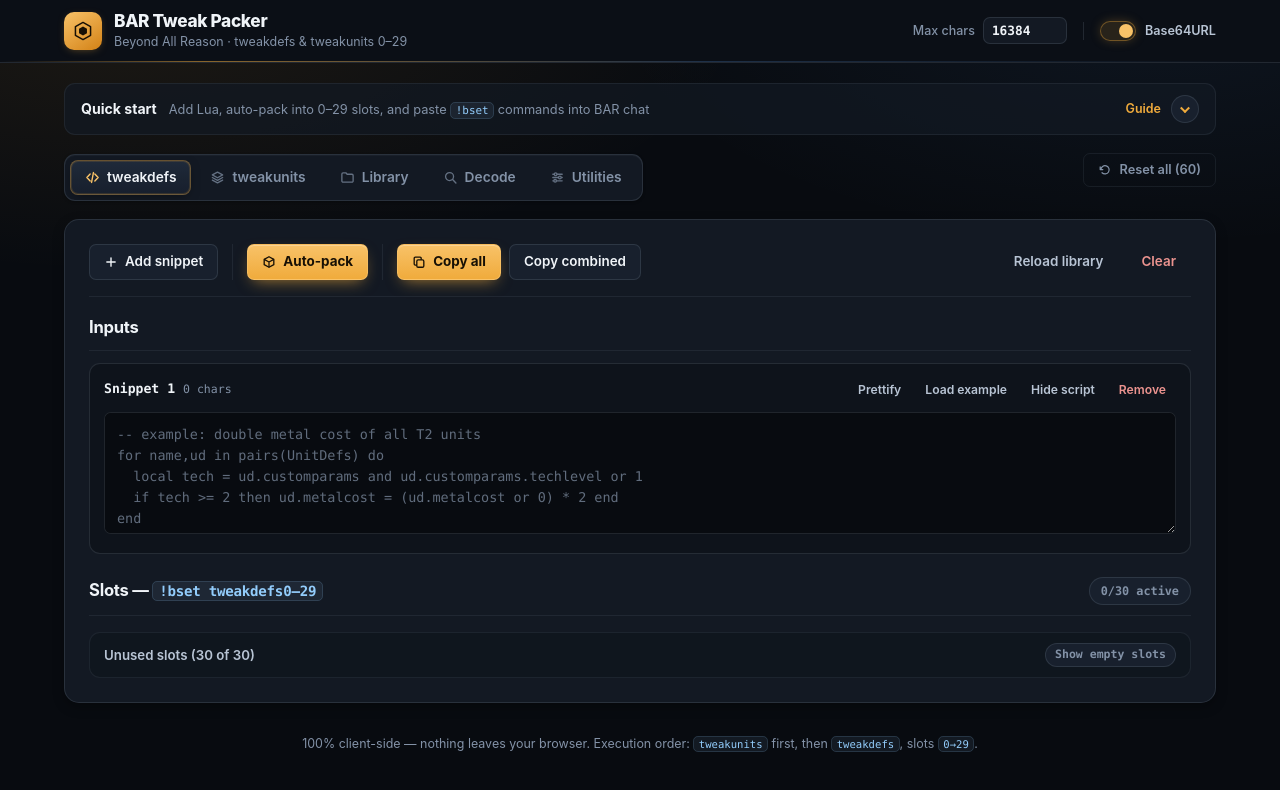
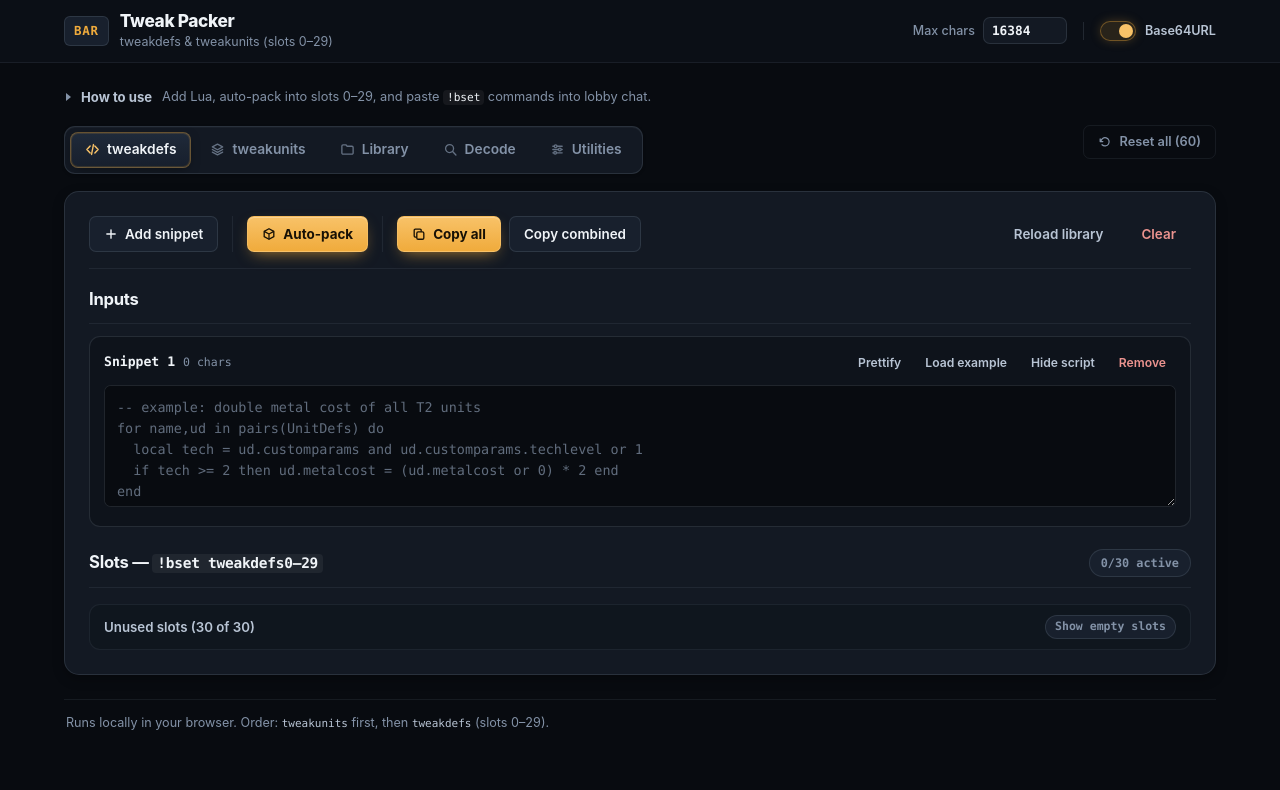
Before and after one commit to NineLEL/BAR-website, a website: page index.html in a window 1280 px wide. Drawn offline with Linux system fonts and the light colour scheme; no server answers.

Commit message:
style(ui): tone down header, quick start, code pills, and footer

```diff
--- a/index.html
+++ b/index.html
@@ -14,15 +14,10 @@
 <header class="topbar">
   <div class="topbar-inner">
     <div class="brand">
-      <span class="logo" aria-hidden="true">
-        <svg viewBox="0 0 32 32" width="22" height="22" fill="none">
-          <path d="M16 3.5L27 9.75v12.5L16 28.5 5 22.25V9.75L16 3.5Z" stroke="currentColor" stroke-width="2.2" stroke-linejoin="round"/>
-          <path d="M16 9.5L21.75 12.8v6.4L16 22.5l-5.75-3.3v-6.4L16 9.5Z" fill="currentColor"/>
-        </svg>
-      </span>
+      <span class="logo" aria-hidden="true">BAR</span>
       <div class="brand-copy">
-        <h1>BAR Tweak Packer</h1>
-        <p class="brand-subtitle">Beyond All Reason &middot; tweakdefs &amp; tweakunits 0&ndash;29</p>
+        <h1>Tweak Packer</h1>
+        <p class="brand-subtitle">tweakdefs &amp; tweakunits (slots 0&ndash;29)</p>
       </div>
     </div>
 
@@ -43,17 +38,12 @@
 </header>
 
 <main id="main-content" tabindex="-1">
-  <section class="howto card" aria-label="Quick start guide">
+  <section class="howto" aria-label="Quick start guide">
     <details class="howto-details">
       <summary class="howto-heading">
-        <div class="howto-title-block">
-          <h2>Quick start</h2>
-          <span class="howto-summary-copy">Add Lua, auto-pack into 0&ndash;29 slots, and paste <code>!bset</code> commands into BAR chat</span>
-        </div>
-        <div class="howto-summary-meta">
-          <span class="howto-guide-cta">Guide</span>
-          <span class="howto-chevron" aria-hidden="true"></span>
-        </div>
+        <span class="howto-caret" aria-hidden="true"></span>
+        <span class="howto-title">How to use</span>
+        <span class="howto-summary-copy">Add Lua, auto-pack into slots 0&ndash;29, and paste <code>!bset</code> commands into lobby chat.</span>
       </summary>
       <ol class="howto-steps">
         <li>
@@ -367,7 +357,7 @@
   </section>
 
   <footer>
-    <p class="footer-note">100% client-side &mdash; nothing leaves your browser. Execution order: <code>tweakunits</code> first, then <code>tweakdefs</code>, slots <code>0&rarr;29</code>.</p>
+    <p class="footer-note">Runs locally in your browser. Order: <code>tweakunits</code> first, then <code>tweakdefs</code> (slots 0&ndash;29).</p>
   </footer>
 </main>
 
--- a/styles.css
+++ b/styles.css
@@ -78,20 +78,15 @@ body {
   font-size: 15px;
   line-height: 1.55;
   background-color: var(--bg);
-  background-image:
-    radial-gradient(960px 420px at 10% 0%, rgba(240, 171, 60, 0.09), transparent 65%),
-    radial-gradient(840px 380px at 90% 0%, rgba(96, 165, 250, 0.07), transparent 65%);
-  background-repeat: no-repeat;
 }
 
 code {
   font-family: var(--mono);
-  font-size: 0.85em;
-  color: var(--code-fg);
-  background: rgba(147, 205, 252, 0.08);
-  border: 1px solid rgba(147, 205, 252, 0.15);
-  padding: 0.08em 0.42em;
-  border-radius: 5px;
+  font-size: 0.87em;
+  color: var(--fg);
+  background: rgba(255, 255, 255, 0.055);
+  padding: 0.08em 0.34em;
+  border-radius: 4px;
 }
 
 ::selection {
@@ -164,22 +159,7 @@ pre,
   top: 0;
   z-index: 20;
   background: #0b0f16;
-  border-bottom: 1px solid var(--line);
-}
-
-.topbar::after {
-  content: "";
-  position: absolute;
-  inset: auto 0 0 0;
-  height: 1px;
-  background: linear-gradient(
-    90deg,
-    transparent,
-    rgba(240, 171, 60, 0.55) 16%,
-    rgba(96, 165, 250, 0.22) 55%,
-    transparent
-  );
-  pointer-events: none;
+  border-bottom: 1px solid var(--line-subtle);
 }
 
 .topbar-inner {
@@ -196,20 +176,24 @@ pre,
 .brand {
   display: flex;
   align-items: center;
-  gap: 12px;
+  gap: 11px;
   min-width: 0;
 }
 
 .logo {
   display: grid;
   place-items: center;
-  flex: 0 0 38px;
-  width: 38px;
-  height: 38px;
-  border-radius: 10px;
-  background: linear-gradient(145deg, var(--accent-bright), #d38216);
-  color: var(--accent-ink);
-  box-shadow: 0 2px 10px -4px rgba(240, 171, 60, 0.55);
+  flex: 0 0 auto;
+  padding: 0 9px;
+  height: 30px;
+  border-radius: 6px;
+  background: var(--surface-2);
+  border: 1px solid var(--line);
+  color: var(--accent);
+  font-family: var(--mono);
+  font-size: 0.78rem;
+  font-weight: 800;
+  letter-spacing: 0.06em;
 }
 
 .brand-copy {
@@ -376,13 +360,7 @@ main {
    Quick Start Guide
    ========================================================================== */
 .howto {
-  margin-bottom: 18px;
-  overflow: hidden;
-  transition: border-color var(--fast) var(--ease);
-}
-
-.howto:hover {
-  border-color: var(--line);
+  margin-bottom: 14px;
 }
 
 .howto-details {
@@ -390,45 +368,44 @@ main {
 }
 
 .howto-heading {
-  display: flex;
-  align-items: center;
-  justify-content: space-between;
-  gap: 16px;
-  padding: 11px 16px;
+  display: inline-flex;
+  flex-wrap: wrap;
+  align-items: center;
+  gap: 6px 10px;
+  padding: 4px 2px;
   cursor: pointer;
   list-style: none;
   user-select: none;
-  transition: background var(--fast) var(--ease);
-}
-
-.howto-heading:hover {
-  background: rgba(255, 255, 255, 0.02);
+  color: var(--fg-dim);
+  font-size: 0.82rem;
+}
+
+.howto-heading:hover .howto-title {
+  color: var(--fg);
 }
 
 .howto-heading::-webkit-details-marker {
   display: none;
 }
 
-.howto-title-block {
-  display: flex;
-  flex-wrap: wrap;
-  align-items: baseline;
-  gap: 4px 12px;
-  min-width: 0;
-}
-
-.howto-heading h2 {
-  margin: 0;
-  font-size: 0.88rem;
-  font-weight: 700;
-  color: var(--fg);
-}
-
-.howto-summary-meta {
-  display: flex;
-  align-items: center;
-  gap: 10px;
-  flex-shrink: 0;
+.howto-caret {
+  display: inline-block;
+  width: 0;
+  height: 0;
+  border-top: 4px solid transparent;
+  border-bottom: 4px solid transparent;
+  border-left: 5px solid var(--fg-dim);
+  transition: transform var(--fast) var(--ease);
+}
+
+.howto-details[open] .howto-caret {
+  transform: rotate(90deg);
+  border-left-color: var(--accent);
+}
+
+.howto-title {
+  font-weight: 650;
+  color: var(--fg-secondary);
 }
 
 .howto-summary-copy {
@@ -436,75 +413,27 @@ main {
   font-size: 0.8rem;
 }
 
-.howto-guide-cta {
-  color: var(--accent);
-  font-size: 0.78rem;
-  font-weight: 600;
-}
-
-.howto-chevron {
-  position: relative;
-  flex: 0 0 28px;
-  width: 28px;
-  height: 28px;
-  border-radius: 999px;
-  border: 1px solid var(--line);
-  background: var(--surface-2);
-  transition: transform var(--fast) var(--ease), border-color var(--fast) var(--ease), background var(--fast) var(--ease);
-}
-
-.howto-chevron::before {
-  content: "";
-  position: absolute;
-  top: 50%;
-  left: 50%;
-  width: 7px;
-  height: 7px;
-  border-right: 2px solid var(--accent);
-  border-bottom: 2px solid var(--accent);
-  transform: translate(-50%, -62%) rotate(45deg);
-  transition: transform var(--fast) var(--ease);
-}
-
-.howto-details[open] .howto-heading {
-  border-bottom: 1px solid var(--line-subtle);
-}
-
-.howto-details[open] .howto-chevron {
-  background: var(--accent-soft);
-  border-color: var(--accent-border);
-}
-
-.howto-details[open] .howto-chevron::before {
-  transform: translate(-50%, -35%) rotate(-135deg);
-}
-
 .howto-steps {
   display: grid;
   grid-template-columns: repeat(3, minmax(0, 1fr));
-  gap: 12px;
-  margin: 0;
-  padding: 18px 20px 20px 22px;
+  gap: 10px;
+  margin: 10px 0 6px;
+  padding: 14px;
   list-style: none;
-  background: rgba(8, 11, 16, 0.42);
-}
-
-.howto-steps li {
-  display: flex;
-  align-items: flex-start;
-  gap: 12px;
-  min-width: 0;
-  padding: 14px;
-  background: var(--surface-2);
+  background: var(--surface);
   border: 1px solid var(--line-subtle);
   border-radius: var(--radius);
-  transition: border-color var(--fast) var(--ease), transform var(--fast) var(--ease), background var(--fast) var(--ease);
-}
-
-.howto-steps li:hover {
-  border-color: var(--line-strong);
-  background: rgba(31, 42, 58, 0.72);
-  transform: translateY(-1px);
+}
+
+.howto-steps li {
+  display: flex;
+  align-items: flex-start;
+  gap: 10px;
+  min-width: 0;
+  padding: 12px;
+  background: var(--bg-elevated);
+  border: 1px solid var(--line-subtle);
+  border-radius: var(--radius-sm);
 }
 
 .step-number {
@@ -1699,16 +1628,22 @@ button:disabled {
    Footer & Toast
    ========================================================================== */
 footer {
-  margin-top: 6px;
-  padding: 8px 4px;
-  text-align: center;
+  margin-top: 8px;
+  padding: 14px 2px 0;
+  border-top: 1px solid var(--line-subtle);
 }
 
 .footer-note {
   margin: 0;
   color: var(--fg-dim);
-  font-size: 0.78rem;
+  font-size: 0.79rem;
   line-height: 1.5;
+}
+
+.footer-note code {
+  background: transparent;
+  padding: 0;
+  color: var(--fg-secondary);
 }
 
 .toast {
@@ -1789,8 +1724,8 @@ footer {
   }
 
   .howto-heading {
-    padding: 11px 14px;
-    gap: 12px;
+    padding: 4px 0;
+    gap: 6px 8px;
   }
 
   .howto-summary-copy {
```
